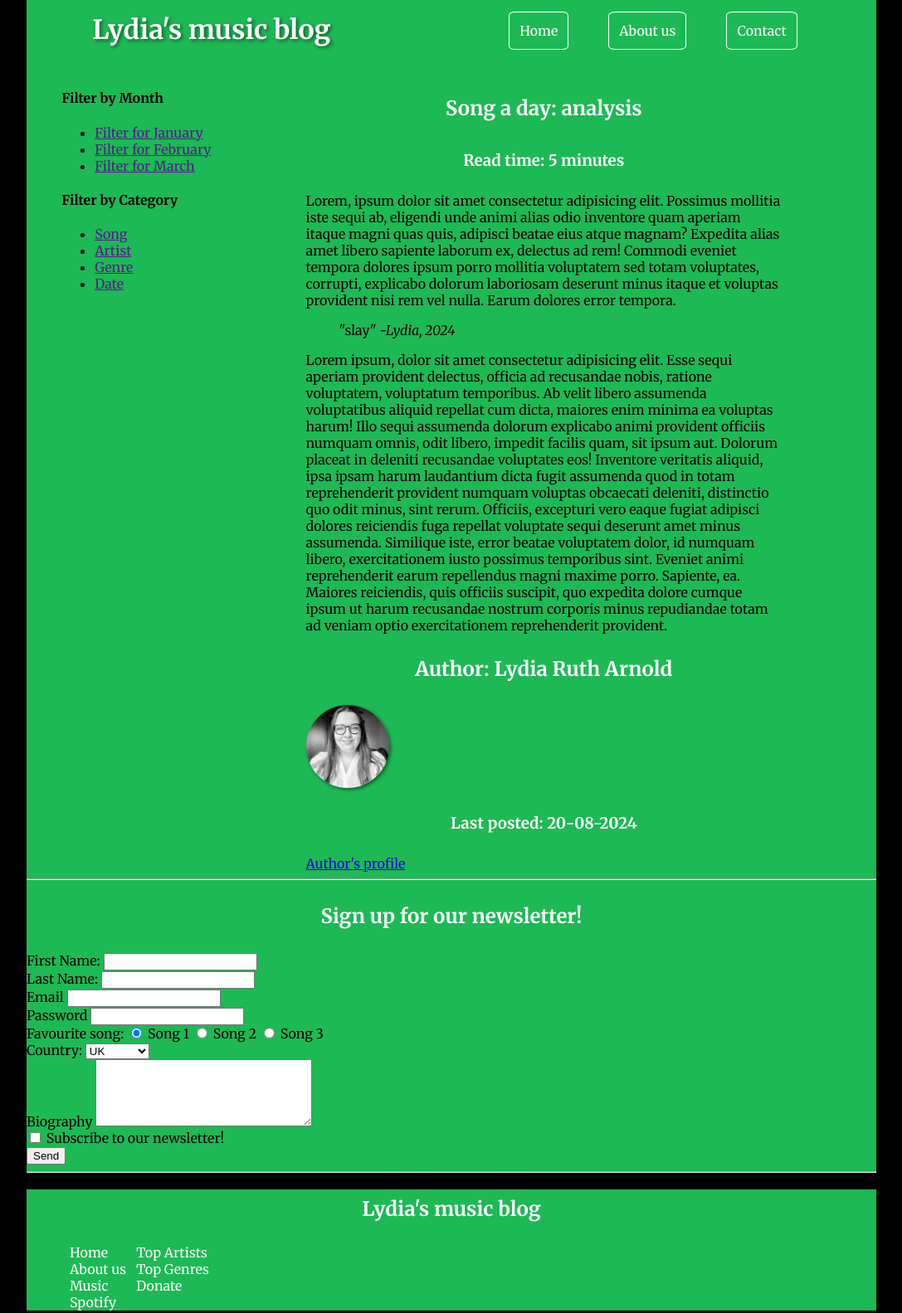
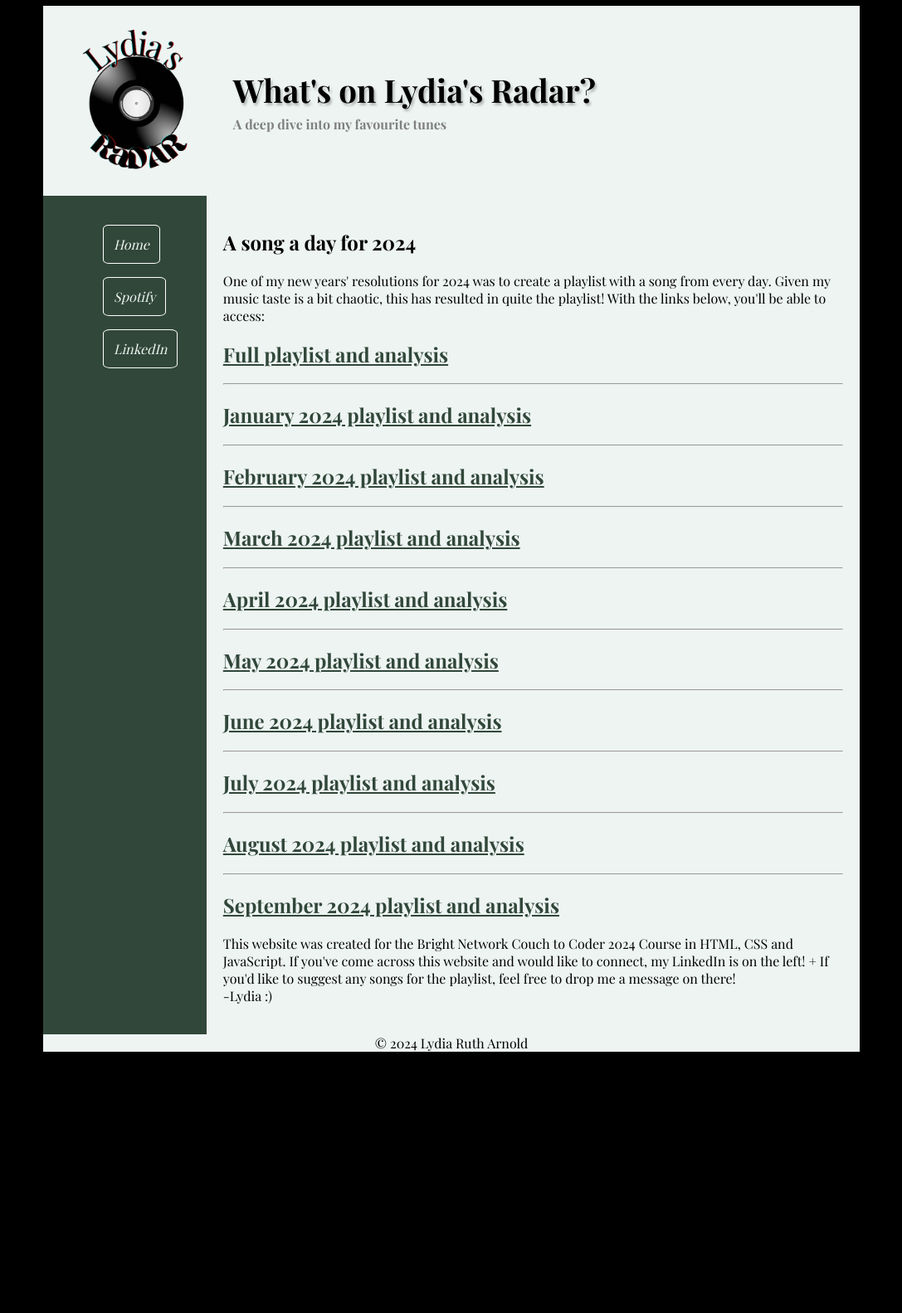
Before and after one commit to lydiaruthhhh/lydiaruthhhh.github.io, a plain HTML site: page index.html in a window 1280 px wide. Shown: the part 13-1596 px from the top of the page at 83% size, without its empty margins (96-1183 px from the left). After the commit the page ends 1301 px from the top, so only its background shows below. Drawn offline with nearby package versions, Linux system fonts and the light colour scheme; no server answers; a web font is replaced by a local one.

Commit message:
final final website

```diff
--- a/index.html
+++ b/index.html
@@ -1,132 +1,59 @@
 <!DOCTYPE html>
 <html lang="en">
 <head>
-    <link rel="stylesheet" href="css/style.css">
-    <script src="app.js"></script>
-    <link href="https://fonts.googleapis.com/css2?family=Merriweather:ital,wght@0,300;0,400;0,700;0,900;1,300;1,400;1,700;1,900&display=swap" rel="stylesheet">
     <meta charset="UTF-8">
     <meta name="viewport" content="width=device-width, initial-scale=1.0">
-    <title>Lydia's music blog</title>
+    <link rel="stylesheet" href="style.css">
+    <link href="https://fonts.googleapis.com/css2?family=Playfair+Display:ital,wght@0,400..900;1,400..900&display=swap" rel="stylesheet">
+    <title>What's on Lydia's Radar?</title>
 </head>
 <body>
-    <header>
-    <h1>Lydia's music blog</h1>
-    <nav >
+    <div id="grid-container">
+        <header>
+        <img src="Lydia's 2.PNG" width=20% alt="logo">
+        <div><h1>What's on Lydia's Radar?</h1>
+        <h2>A deep dive into my favourite tunes</h2>
+        </div>
+        </header>
+        <div id="menu">
+        <nav>
         <ul id="nav-ul">
-            <li><a href="" class="navbutton">Home</a></li>
-            <li><a href="" class="navbutton">About us</a></li>
-            <li><a href="" class="navbutton">Contact</a></li>
+        <li><a href="index.html" class="navbutton"><em>Home</em></a></li>
+        <li><br><br></li>
+        <li><a href="https://open.spotify.com/user/81lnii0gl3qad4zh50cxcfr0m?si=70b223a095434962" target="_blank" class="navbutton"><em>Spotify</em></a></li>
+        <li><br><br></li>
+        <li><a href="https://www.linkedin.com/in/lydia-ruth-arnold/" class="navbutton"><em>LinkedIn</em></a> </li>
         </ul>
-    </nav>
-    </header>
-    <main>
-        <div id="main-content">
-            <aside>
-                <section>
-                    <h4>Filter by Month</h4>
-                    <nav>
-                        <ul>
-                            <li><a href="">Filter for January</a></li>
-                            <li><a href="">Filter for February</a></li>
-                            <li><a href="">Filter for March</a></li>
-                        </ul>
-                    </nav>
-                </section>
-                <section>
-                    <h4>Filter by Category</h4>
-                    <nav>
-                        <ul>
-                            <li><a href="">Song</a></li>
-                            <li><a href="">Artist</a></li>
-                            <li><a href="">Genre</a></li>
-                            <li><a href="">Date</a></li>
-                        </ul>
-                    </nav>
-                </section>
-            </aside>
-            <div>
-                <article>
-            <header>
-                <!-- article header -->
-                 <h2>Song a day: analysis</h2>
-                 <h3>Read time: 5 minutes</h3>
-            </header>
-            <main>
-                <p>Lorem, ipsum dolor sit amet consectetur adipisicing elit. Possimus mollitia iste sequi ab, eligendi unde animi alias odio inventore quam aperiam itaque magni quas quis, adipisci beatae eius atque magnam? Expedita alias amet libero sapiente laborum ex, delectus ad rem! Commodi eveniet tempora dolores ipsum porro mollitia voluptatem sed totam voluptates, corrupti, explicabo dolorum laboriosam deserunt minus itaque et voluptas provident nisi rem vel nulla. Earum dolores error tempora.</p>
-                <blockquote>
-                    "slay" <cite>-Lydia, 2024</cite>
-                </blockquote>
-            <p>Lorem ipsum, dolor sit amet consectetur adipisicing elit. Esse sequi aperiam provident delectus, officia ad recusandae nobis, ratione voluptatem, voluptatum temporibus. Ab velit libero assumenda voluptatibus aliquid repellat cum dicta, maiores enim minima ea voluptas harum! Illo sequi assumenda dolorum explicabo animi provident officiis numquam omnis, odit libero, impedit facilis quam, sit ipsum aut. Dolorum placeat in deleniti recusandae voluptates eos! Inventore veritatis aliquid, ipsa ipsam harum laudantium dicta fugit assumenda quod in totam reprehenderit provident numquam voluptas obcaecati deleniti, distinctio quo odit minus, sint rerum. Officiis, excepturi vero eaque fugiat adipisci dolores reiciendis fuga repellat voluptate sequi deserunt amet minus assumenda. Similique iste, error beatae voluptatem dolor, id numquam libero, exercitationem iusto possimus temporibus sint. Eveniet animi reprehenderit earum repellendus magni maxime porro. Sapiente, ea. Maiores reiciendis, quis officiis suscipit, quo expedita dolore cumque ipsum ut harum recusandae nostrum corporis minus repudiandae totam ad veniam optio exercitationem reprehenderit provident.</p>
-            </main>
-            <footer>
-                <h2>Author: Lydia Ruth Arnold</h2>
-                <img src="IMG_5878.JPG" alt="lydia-ruth-arnold" height="100">
-                <h3>Last posted: 20-08-2024</h3>
-            <a href="https://www.linkedin.com/in/lydia-ruth-arnold/" target="_blank">Author's profile</a>
-            </footer>
-                </article>
-            </div>
+        </nav>
         </div>
+        <section id="main-content">
+        <h2>A song a day for 2024</h2>
+        <p>One of my new years' resolutions for 2024 was to create a playlist with a song from every day. Given my music taste is a bit chaotic, this has resulted in quite the playlist! With the links below, you'll be able to access:</p>
+        <h2><a href="full.html" id="pagetitle">Full playlist and analysis</a></h2>
         <hr>
-        <h2>Sign up for our newsletter!</h2>
-        <form action="" method="">
-            <label for="first_name">First Name:</label>
-            <input type="text" id="first_name" name="first_name" required>
-            <br>
-            <label for="last_name">Last Name:</label>
-            <input type="text" id="last_name" name="last_name" required>
-            <br>
-            <label for="email">Email</label>
-            <input type="email" id="email" name="email" required>
-            <br>
-            <label for="password">Password</label>
-            <input type="password" id="password" name="password" required>
-            <br>
-            <label for="favourite_song">Favourite song:</label>
-            <input type="radio" name="favourite_song" id="song_1" value="song_1"checked>
-            <label for="song_1">Song 1</label>
-            <input type="radio" name="favourite_song" id="song_2" value="song_2">
-            <label for="song_2">Song 2</label>
-            <input type="radio" name="favourite_song" id="song_3" value="song_3">
-            <label for="song_3">Song 3</label>
-            <br>
-            <label for="country">Country:</label>
-            <select name="country" id="country">
-                <option value="uk">UK</option>
-                <option value="ireland">Ireland</option>
-                <option value="france">France</option>
-                <option value="germany">Germany</option>
-            </select>
-            <br>
-            <label for="biography">Biography</label>
-            <textarea name="biography" id="biography" cols="30" rows="5"></textarea>
-            <br>
-            <input type="checkbox" id="subscribe" name="subscribe">
-            <label for="subscribe">Subscribe to our newsletter!</label>
-            <br>
-            <input type="submit" value="Send">
-        </form>
+        <h2><a href="january.html" id="pagetitle">January 2024 playlist and analysis</a></h2>
         <hr>
-    </main>
-
-
-    <footer>
-        <h2>Lydia's music blog</h2>
-        <nav>
-            <ul id="footer-ul">
-                <div>
-                    <li><a href="">Home</a></li>
-                    <li><a href="">About us</a></li>
-                    <li><a href="">Music</a></li>
-                    <li><a href="">Spotify</a></li>
-                </div>
-                <div>
-                <li><a href="">Top Artists</a></li>
-                <li><a href="">Top Genres</a></li>
-                <li><a href="">Donate</a></li>
-            </div>
-            </ul>
-        </nav>
-    </footer>
+        <h2><a href="february.html" id="pagetitle">February 2024 playlist and analysis</a></h2>
+        <hr>
+        <h2><a href="march.html" id="pagetitle">March 2024 playlist and analysis</a></h2>
+        <hr>
+        <h2><a href="april.html" id="pagetitle">April 2024 playlist and analysis</a></h2>
+        <hr>
+        <h2><a href="may.html" id="pagetitle">May 2024 playlist and analysis</a></h2>
+        <hr>
+        <h2><a href="june.html" id="pagetitle">June 2024 playlist and analysis</a></h2>
+        <hr>
+        <h2><a href="july.html" id="pagetitle">July 2024 playlist and analysis</a></h2>
+        <hr>
+        <h2><a href="august.html" id="pagetitle">August 2024 playlist and analysis</a></h2>
+        <hr>
+        <h2><a href="september.html" id="pagetitle">September 2024 playlist and analysis</a></h2>
+    <p>This website was created for the Bright Network Couch to Coder 2024 Course in HTML, CSS and JavaScript. If you've come across this website and would like to connect, my LinkedIn is on the left! + If you'd like to suggest any songs for the playlist, feel free to drop me a message on there!
+    <br>
+    -Lydia :)
+    </p>
+    </section>
+        <footer>&copy; 2024 Lydia Ruth Arnold</footer>
+        </div>
 </body>
 </html>
```
Also changed, not shown: Final website/index.html (deleted, +0 -59 lines), Lydia's 2.PNG (renamed from Final website/Lydia's 2.PNG), Lydia’s.png (renamed from Final website/Lydia’s.png), april.html (renamed from Final website/april.html), august.html (renamed from Final website/august.html), february.html (renamed from Final website/february.html), full.html (renamed from Final website/full.html), january.html (renamed from Final website/january.html), july.html (renamed from Final website/july.html), june.html (renamed from Final website/june.html), march.html (renamed from Final website/march.html), may.html (renamed from Final website/may.html), september.html (renamed from Final website/september.html), style.css (renamed from Final website/style.css).
